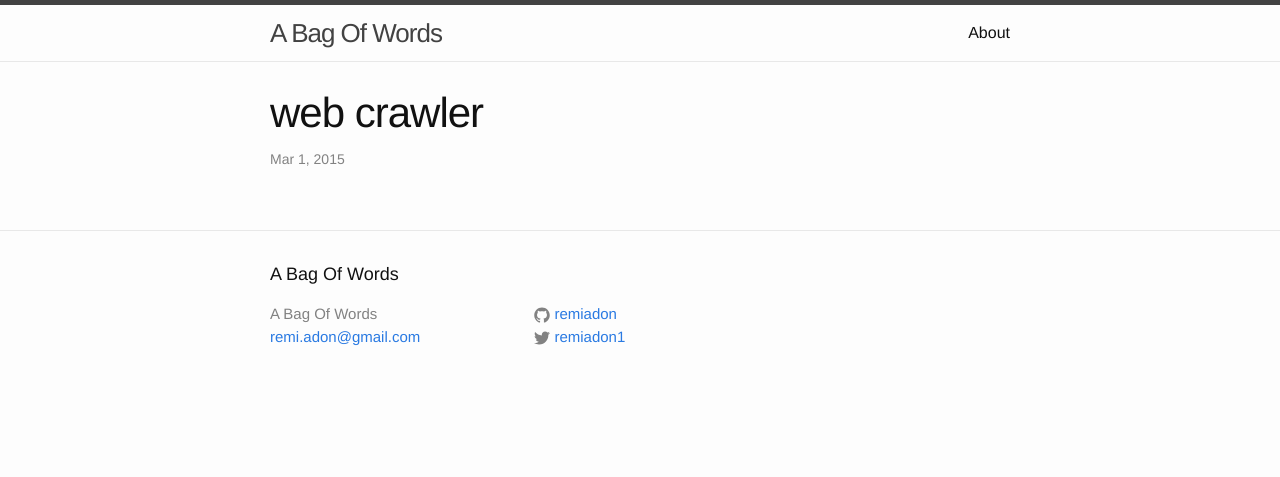
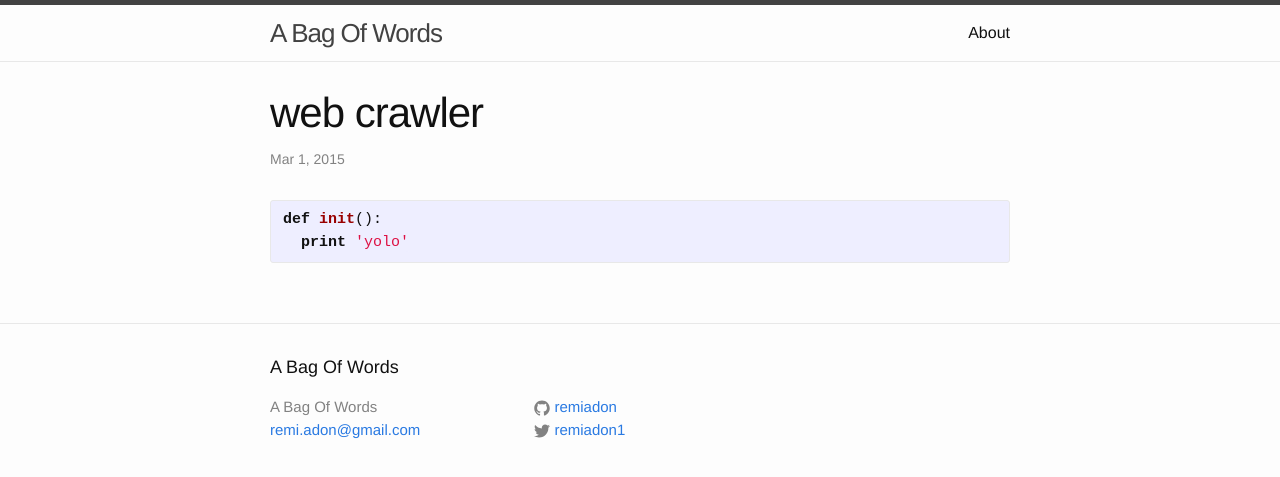
Before and after one commit to remiadon/remiadon.github.io, a Jekyll site: the page built from _posts/2015-01-03-python-web-crawler.markdown, in a window 1280 px wide. Shown: the top 477 px of the page. Built offline with Jekyll 4.4.1, drawn with Linux system fonts in a browser that asks for light colours; comment, search, counter and statistics services are not loaded.

Commit message:
markdown better than jade, because jade does not handle code snippet indent

```diff
--- a/_posts/2015-01-03-python-web-crawler.jade
+++ b/_posts/2015-01-03-python-web-crawler.markdown
@@ -4,4 +4,9 @@ title:  "web crawler"
 date:   2015-03-01
 categories: jekyll python
 ---
-h3 yolo
+
+
+{% highlight python %}
+def init():
+  print 'yolo'
+{% endhighlight %}
```
